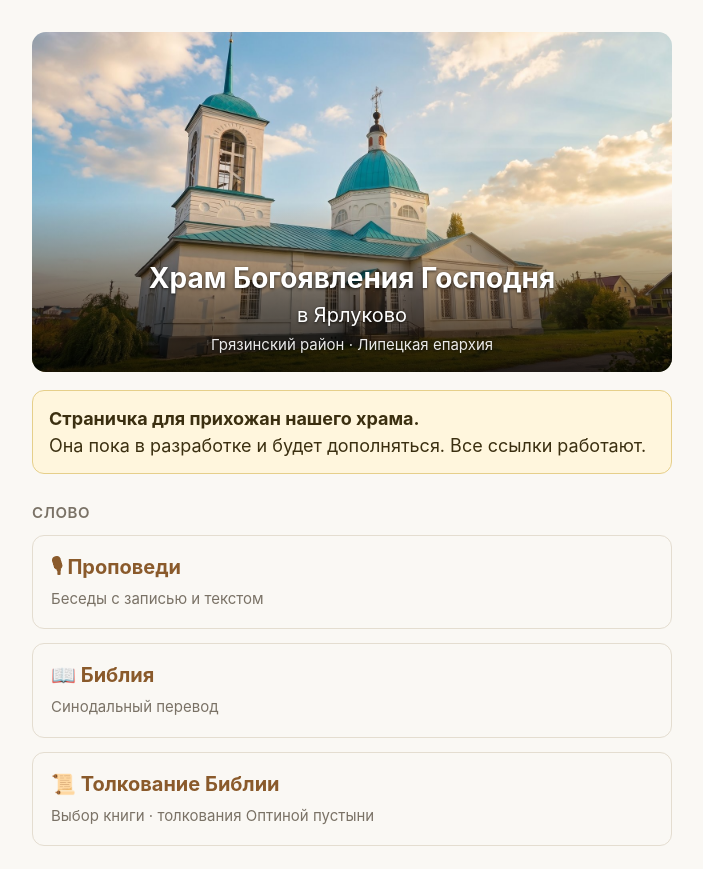
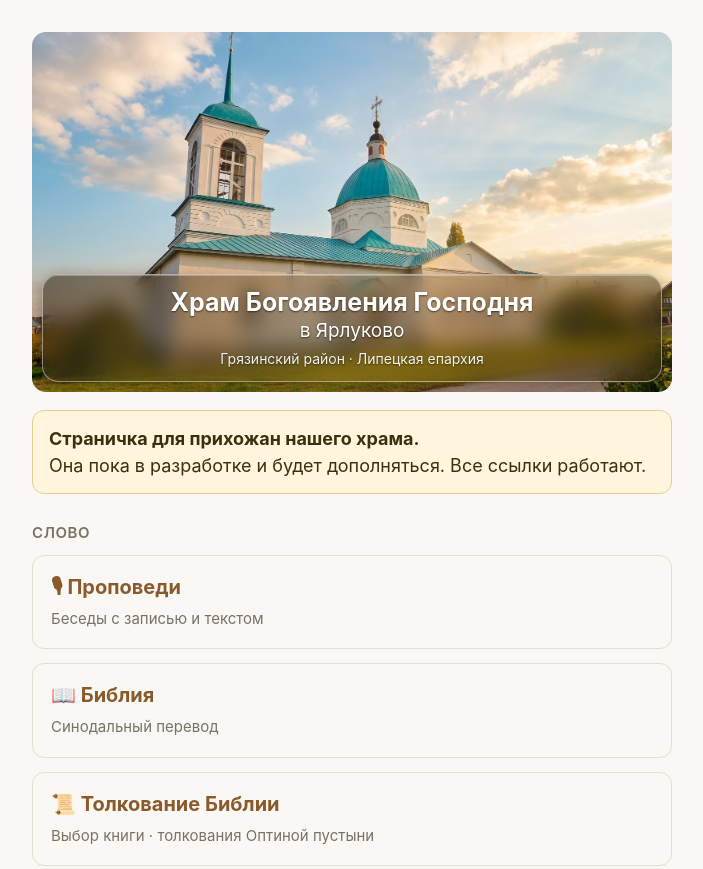
Before and after one commit to Vladd75/hram, a plain HTML site: page index.html in a window 1280 px wide. Shown: the top 869 px of the page, without its empty margins (288-991 px from the left). Drawn offline with Linux system fonts and the light colour scheme.

Commit message:
Главная: название на плашке «под стекло»
Co-Authored-By: Claude Sonnet 5.5 <noreply@anthropic.com>

```diff
--- a/index.html
+++ b/index.html
@@ -15,12 +15,15 @@ body { margin: 0; background: var(--bg); color: var(--fg);
 main { max-width: 680px; margin: 0 auto; padding: 32px 20px 60px; }
 h1 { font-size: 28px; margin: 0 0 6px; }
 .top { position: relative; margin: 0 0 18px; border-radius: 14px; overflow: hidden; }
-.hero { width: 100%; height: 340px; object-fit: cover; object-position: center 45%; display: block; }
-.cap { position: absolute; left: 0; right: 0; bottom: 0; padding: 60px 16px 16px; text-align: center; color: #fff;
-  background: linear-gradient(transparent, rgba(0,0,0,.8)); text-shadow: 0 1px 3px rgba(0,0,0,.7); }
-.cap h1 { margin: 0 0 4px; font-size: 28px; line-height: 1.2; }
-.cap .v { font-size: 20px; }
-.cap small { display: block; font-size: 15px; opacity: .9; margin-top: 4px; }
+.hero { width: 100%; height: 360px; object-fit: cover; object-position: center 45%; display: block; }
+.cap { position: absolute; left: 10px; right: 10px; bottom: 10px; padding: 12px 14px; text-align: center; color: #fff;
+  border-radius: 16px; border: 1px solid rgba(255,255,255,.45);
+  background: linear-gradient(135deg, rgba(40,30,15,.55), rgba(120,95,55,.35) 55%, rgba(40,30,15,.55));
+  -webkit-backdrop-filter: blur(10px) saturate(1.2); backdrop-filter: blur(10px) saturate(1.2);
+  box-shadow: 0 4px 16px rgba(0,0,0,.35), inset 0 1px 0 rgba(255,255,255,.3); text-shadow: 0 1px 2px rgba(0,0,0,.6); }
+.cap h1 { margin: 0; font-size: 25px; line-height: 1.2; }
+.cap .v { font-size: 19px; }
+.cap small { display: block; font-size: 14px; opacity: .92; margin-top: 3px; }
 .note { background: #fff6dd; color: #3b2f10; border: 1px solid #e6cf8a; border-radius: 12px; padding: 14px 16px; margin: 0 0 26px; font-size: 18px; }
 @media (prefers-color-scheme: dark) { .note { background: #2c2512; color: #ece0bd; border-color: #5a4a1c; } }
 .card { display: block; padding: 16px 18px; margin: 0 0 14px; border: 1px solid var(--line);
```
